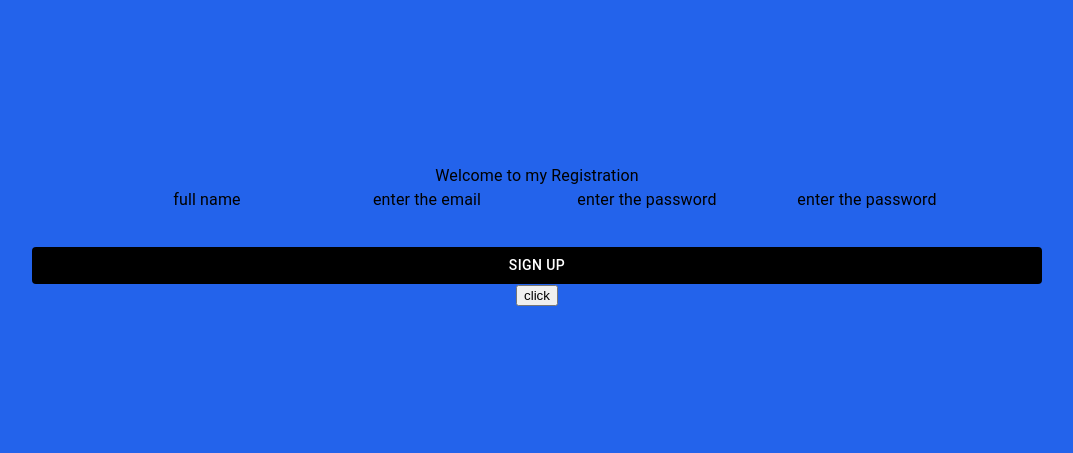
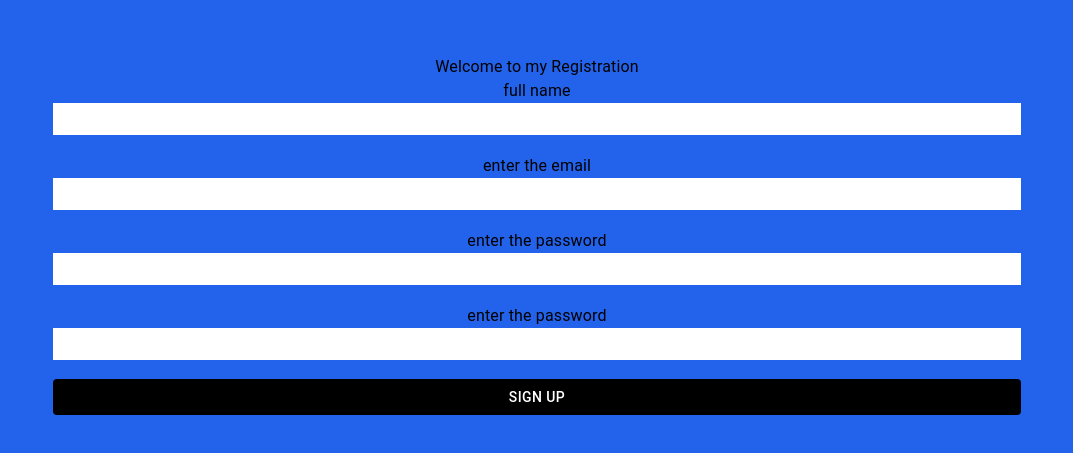
Before and after one commit to mnavai/React-Front-Back-Redux, a React (Create React App) app: page / in a window 1280 px wide. Shown: the part 165-618 px from the top of the page, without its empty margins (103-1176 px from the left). Built offline with nearby package versions, Linux system fonts and the light colour scheme.

Commit message:
added the latest code

```diff
--- a/package.json
+++ b/package.json
@@ -9,7 +9,6 @@
     "@mui/lab": "^5.0.0-alpha.128",
     "@mui/material": "^5.12.2",
     "@reduxjs/toolkit": "^1.9.5",
-
     "@testing-library/jest-dom": "^5.16.5",
     "@testing-library/react": "^13.4.0",
     "@testing-library/user-event": "^13.5.0",
@@ -17,6 +16,7 @@
     "@types/node": "^16.18.25",
     "@types/react": "^18.2.0",
     "@types/react-dom": "^18.2.1",
+    "async-mutex": "^0.4.0",
     "react": "^18.2.0",
     "react-cookie": "^4.1.1",
     "react-dom": "^18.2.0",
--- a/src/components/FormInput.tsx
+++ b/src/components/FormInput.tsx
@@ -1,7 +1,7 @@
 import { FC } from "react";
 import { useFormContext, Controller } from "react-hook-form";
 
-import {FormHelperText, Input,Typography ,InputProps, FormControl } from "@mui/material"
+import { FormHelperText, Input, Typography, InputProps, FormControl } from "@mui/material"
 type IFormInputProps = {
     name: string;
     label: string;
@@ -18,17 +18,17 @@ const FormInput: FC<IFormInputProps> = ({ name, label, ...otherProps }) => {
             defaultValue=""
             name={name}
             render={({ field }) => (
-                <FormControl>
-                    <Typography>{label}</Typography>
-                    <Input
-                    {...field}
-                    fullWidth
-                    disableUnderline
-                    error={!!errors[name]}
-                    {...otherProps}
+                <FormControl fullWidth sx={{mb:2}}>
+                    <Typography sx={{color:'black'}} >{label}</Typography>
+                    <Input sx={{backgroundColor:"white"}}
+                        {...field}
+                        fullWidth
+                        disableUnderline
+                        error={!!errors[name]}
+                        {...otherProps}
                     />
                     <FormHelperText error={!!errors[name]}>
-                        {errors[name]?(errors[name]?.message as unknown as string):""}
+                        {errors[name] ? (errors[name]?.message as unknown as string) : ""}
                     </FormHelperText>
                 </FormControl>
             )}
--- a/src/pages/register.page.tsx
+++ b/src/pages/register.page.tsx
@@ -1,7 +1,7 @@
-import { SubmitHandler, useForm,FormProvider } from "react-hook-form";
+import { SubmitHandler, useForm, FormProvider } from "react-hook-form";
 import { object, string, TypeOf } from "zod"
-import {styled} from "@mui/material/styles"
-import {zodResolver} from "@hookform/resolvers/zod"
+import { styled } from "@mui/material/styles"
+import { zodResolver } from "@hookform/resolvers/zod"
 import { useNavigate } from "react-router-dom";
 import { useEffect } from "react";
 import { toast } from "react-toastify";
@@ -13,7 +13,7 @@ import FormInput from "../components/FormInput";
 
 
 
-const LoadingButton= styled(_LoadingButton)`
+const LoadingButton = styled(_LoadingButton)`
 background-color:black
 `
 
@@ -36,80 +36,100 @@ const registerSchema = object({
 
 export type RegisterInput = TypeOf<typeof registerSchema>
 
-const RegisterPage = ()=>{
+const RegisterPage = () => {
     const methods = useForm<RegisterInput>({
         resolver: zodResolver(registerSchema)
     });
     // api call you will have the useRegisterMutation
-     const [registerUser, {isLoading,isSuccess,error,isError,data}]=useRegisterUserMutation()
+    const [registerUser, { isLoading, isSuccess, error, isError, data }] = useRegisterUserMutation()
     const navigate = useNavigate()
-     const {reset, handleSubmit, formState:{isSubmitSuccessful},}= methods;
+    const { reset, handleSubmit, formState: { isSubmitSuccessful }, } = methods;
 
 
     // this was specially for the errors if the form is successfully submitted
     // it is possible we get errors from backend
-     useEffect(()=>{
+    useEffect(() => {
         console.log("Inside Use Effect")
-        if(isSuccess) {
+        if (isSuccess) {
 
             toast.success(data?.message)
             navigate('/verifyemail')
         }
         // is ERROR gets you a list of items as we are in type Script so we are following any so that we could
         // handle any type here
-        if(isError){
-            if(Array.isArray((error as any).data.error)){
-                (error as any).data.error.array.forEach((element:any) => {
-                    toast.error(element.message,{position:'top-right'})
+        if (isError) {
+            if (Array.isArray((error as any).data.error)) {
+                (error as any).data.error.array.forEach((element: any) => {
+                    toast.error(element.message, { position: 'top-right' })
                 });
             }
-            else{
-                toast.error((error as any).data.message,{position:'top-right'})
+            else {
+                toast.error((error as any).data.message, { position: 'top-right' })
             }
         }
-     },[isLoading])
+    }, [isLoading])
 
-     console.log("After Use Effect",isLoading)
-     useEffect(()=>{
-        if(isSubmitSuccessful){
+    console.log("After Use Effect", isLoading)
+    useEffect(() => {
+        if (isSubmitSuccessful) {
             reset();
         }
-     },[])
+    }, [])
     console.log("After Use Effect 2 ")
     console.log(methods)
-     const onSubmitHandler: SubmitHandler<RegisterInput>=(values)=>{
+    const onSubmitHandler: SubmitHandler<RegisterInput> = (values) => {
         alert('Working')
         registerUser(values)
     }
 
 
-     return(
+    return (
         <Container
             maxWidth={false}
-        sx={{ display: 'flex',
+            sx={{
+                display: 'flex',
                 justifyContent: 'center',
                 alignItems: 'center',
                 height: '100vh',
-            backgroundColor: '#2363eb',}
+                backgroundColor: '#2363eb',
+            }
             }>
-            <Box sx={{ display: 'flex',
+            <Box sx={{
+                display: 'flex',
                 justifyContent: 'center',
                 alignItems: 'center',
-            flexDirection:'column'}
+                flexDirection: 'column'
+            }
             }>
                 <Typography> Welcome to my Registration</Typography>
 
 
                 <FormProvider {...methods}>
-
-               <form onSubmit={handleSubmit(onSubmitHandler)}>
-
-                       {/* <Box
+                    <Box
                         component='form'
                         noValidate
-                       width=''
-                       onSubmit={()=>{alert("Working")}}
-                       > */}
+                        width='100%'
+                        onSubmit={handleSubmit(onSubmitHandler)}
+                    >
+                        <FormInput name='name' label='full name'></FormInput>
+                        <FormInput name='email' type="email" label='enter the email'></FormInput>
+                        <FormInput name='password' type="password" label='enter the password'></FormInput>
+                        <FormInput name='passwordConfirm' type="password" label='enter the password'></FormInput>
+
+                        <LoadingButton
+                            type="submit"
+                            variant="contained"
+                            loading={isLoading}
+                            disableElevation
+                            fullWidth>
+                            Sign Up
+                        </LoadingButton>
+
+                    </Box>
+
+                    {/* <form onSubmit={handleSubmit(onSubmitHandler)}>
+
+
                                 <FormInput name='name' label='full name'></FormInput>
                                 <FormInput name='email' type="email" label='enter the email'></FormInput>
                                 <FormInput name='password' type="password" label='enter the password'></FormInput>
@@ -122,10 +142,10 @@ const RegisterPage = ()=>{
                                 fullWidth>
                                     Sign Up
                                 </LoadingButton>
-                       {/* </Box> */}
+
                        <button>click</button>
 
-               </form>
+               </form> */}
                 </FormProvider>
             </Box>
 
```
Also changed, not shown: 1 other file (tests, documents, lock files or other folders). Lines whose indentation alone changed are shown as unchanged.
